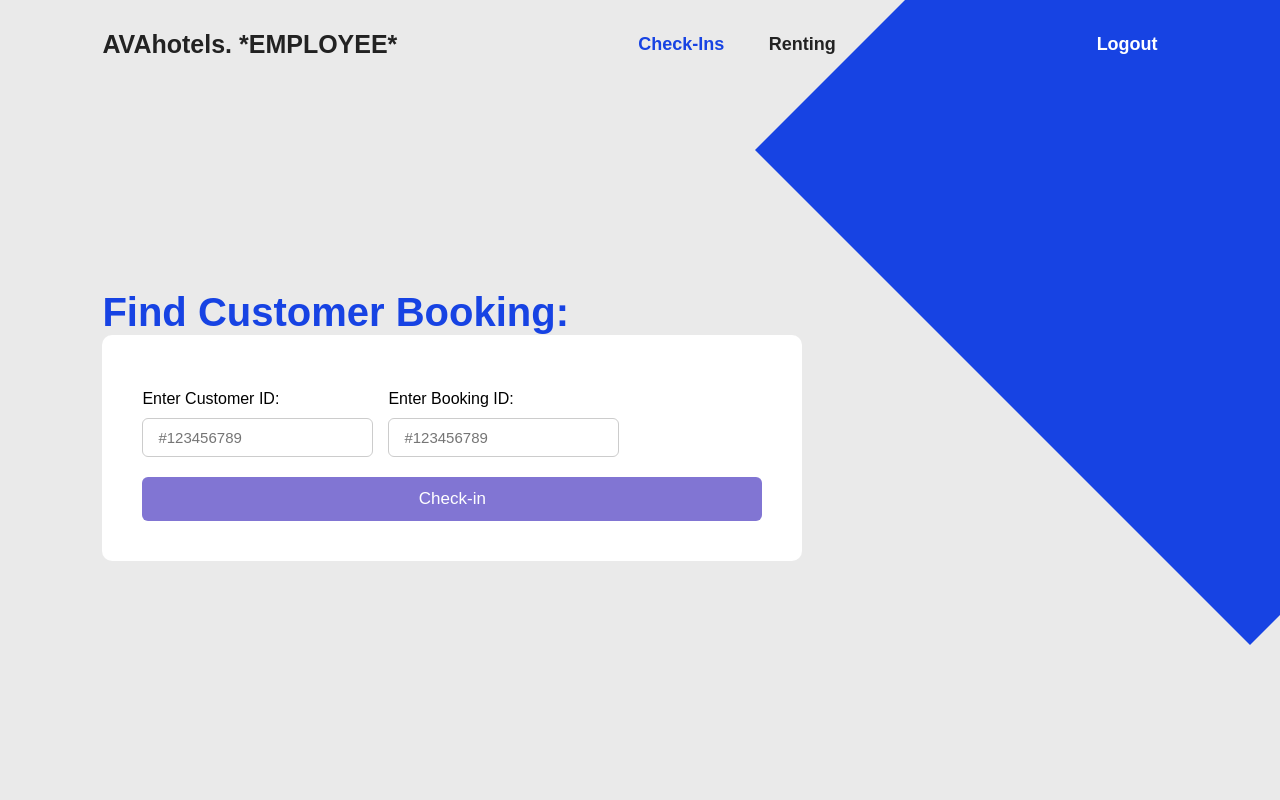
After one commit to anrayliu/databases-project, a Flask app: page /employee in a window 1280 px wide. The commit adds this page. Run offline with Flask 3, Linux system fonts and the light colour scheme; some libraries are stand-ins or nearby versions.

Commit message:
employee page added

```diff
--- a/app.py
+++ b/app.py
@@ -25,15 +25,29 @@ def login():
 
             if ((database_customer_username is not None) and (username == str(database_customer_username[0]))):
                 cur.execute("select password from customer where customer_name = '{}'".format(username))
-                database_password = cur.fetchone()
+                database_customer_password = cur.fetchone()
 
-                if ((database_customer_username is not None) and (password == str(database_password[0]))):
+                if ((database_customer_username is not None) and (password == str(database_customer_password[0]))):
                     return redirect("/home")
                 else:
                     return redirect("/login")
             else:
-                cur.execute("select customer_name from customer where customer_name = '{}';".format(username))
+                cur.execute("select employee_name from employee where employee_name = '{}';".format(username))
                 database_employee_username = cur.fetchone()
+
+                if((database_employee_username is not None) and (username == str(database_employee_username[0]))):
+
+                    cur.execute("select password from employee where employee_name = '{}';".format(username))
+
+                    database_employee_password = cur.fetchone()
+
+                    if ((database_employee_password is not None) and (password == str(database_employee_password[0]))):
+
+                        return redirect("/employee")
+                    else:
+                        return redirect("/login")
+                else:
+                    return redirect("/login")
 
                 return redirect("/login")
 
@@ -58,6 +72,23 @@ def customer_view():
         return render_template("customer_view.html", hotels=hotels, hotel_chains=hotel_chains)
     else:
         return render_template("customer_view.html")
+
+@app.route("/employee", methods=["POST", "GET"])
+def employee_view():
+    if request.method == "POST":
+        try:
+            cur.execute("select booking_id from booking where customer_id = '{}'".format(request.form["customer_id"]))
+            booking_id = cur.fetchone()
+
+            if ((booking_id is not None) and (request.form["booking_id"] == str(booking_id[0]))):
+                print("GOT IT")
+            else:
+                return redirect("/employee")
+        except psycopg2.Error:
+            conn.rollback()
+            return "something went seriously wrong"
+
+    return render_template("employee_view.html")
 
 @app.route("/register", methods=["POST", "GET"])
 def register():
--- a/static/main.css
+++ b/static/main.css
@@ -121,6 +121,11 @@ form .row {
 	font-size: 15px;
 }
 
+.column .flex {
+	display: flex;
+	gap: 15px
+}
+
 form .btn {
 	width: 100%;
 	padding: 12px;
@@ -167,6 +172,17 @@ form .btn:hover {
 	z-index: -1;
 }
 
+.home .employee-decoration {
+	position: absolute;
+	top: -25%;
+	right: -25%;
+	width: 700px;
+	height: 700px;
+	background: #1743e3;
+	transform: rotate(45deg);
+	z-index: -1;
+}
+
 /*KEYFRAMES ANIMATION*/
 @keyframes slideRight {
 	0% {
--- /dev/null
+++ b/templates/employee_view.html
@@ -0,0 +1,48 @@
+{% extends 'base.html' %}
+
+{% block head %}
+	<title>EmployeeView</title>
+{% endblock %}
+
+{% block body %}
+        <header class="header">
+                <a href="#" class="logo">AVAhotels. *EMPLOYEE*</a>
+
+                <nav class="navbar">
+                        <a href="#" style="--i:1;" class="active">Check-Ins</a>
+                        <a href="#" style="--i:2;">Renting</a>
+                </nav>
+
+                <nav class="link">
+                        <a href="/login">Logout</a>
+                </nav>
+        </header>
+
+	<section class="home">
+		<div class="home-content">
+			<h3>Find Customer Booking:</h3>
+
+			<form action="/employee" method="POST">
+				<div class="row">
+					<div class="column">
+						<div class="flex">
+							<div class="input-box">
+								<label for="customer_id">Enter Customer ID:</label>
+								<input name="customer_id" type="text" placeholder="#123456789">
+							</div>
+							<div class="input-box">
+								<label for="booking_id">Enter Booking ID:</label>
+								<input name="booking_id" type ="text" placeholder="#123456789">
+							</div>
+						</div>
+					</div>
+				</div>
+
+					<button type="submit" class="btn">Check-in</button>
+			</form>
+		</div>
+
+		<div class="employee-decoration"></div>
+
+	</section>
+{% endblock %}
```
Also changed, not shown: init_db.py (+6 -5 lines).
